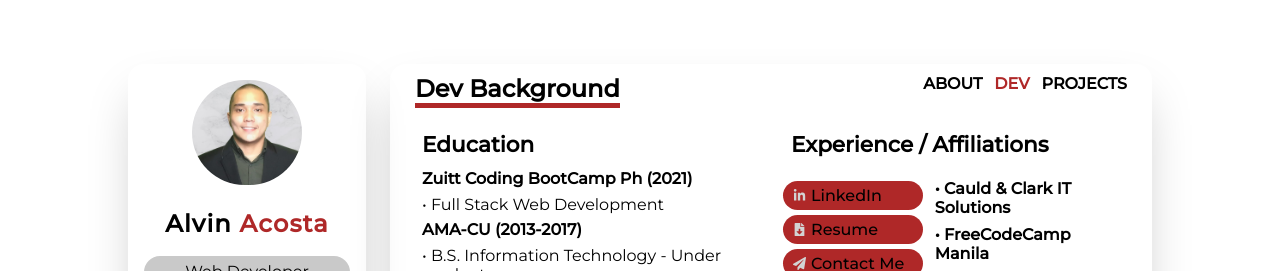
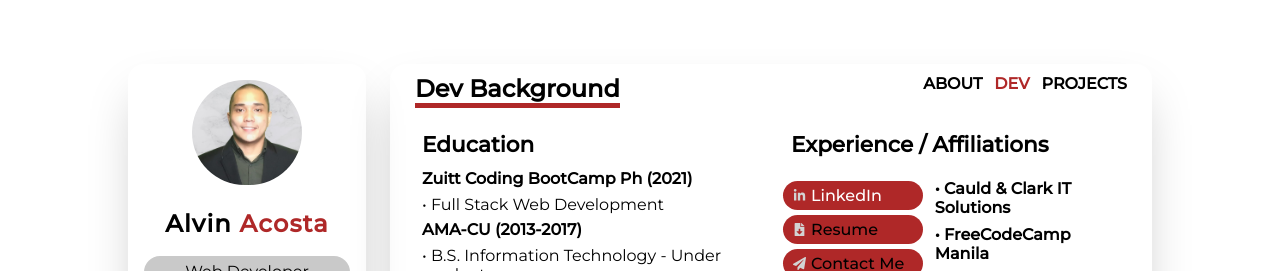
Before and after one commit to Exx-hub/nextjs-portfolio, a Next.js app: page /dev in a window 1280 px wide. In both pictures the pointer is over the link "LinkedIn". Shown: the top 271 px of the page. Built offline with nearby package versions, Linux system fonts and the light colour scheme.

Commit message:
Add experience buttons hover effect

```diff
--- a/styles/Dev.module.css
+++ b/styles/Dev.module.css
@@ -59,7 +59,12 @@
 
 	border-radius: 20px;
 }
+
 .experience a:hover {
+	color: #fff;
+}
+
+[data-theme="dark"] .experience a:hover {
 	color: black;
 }
 
```
